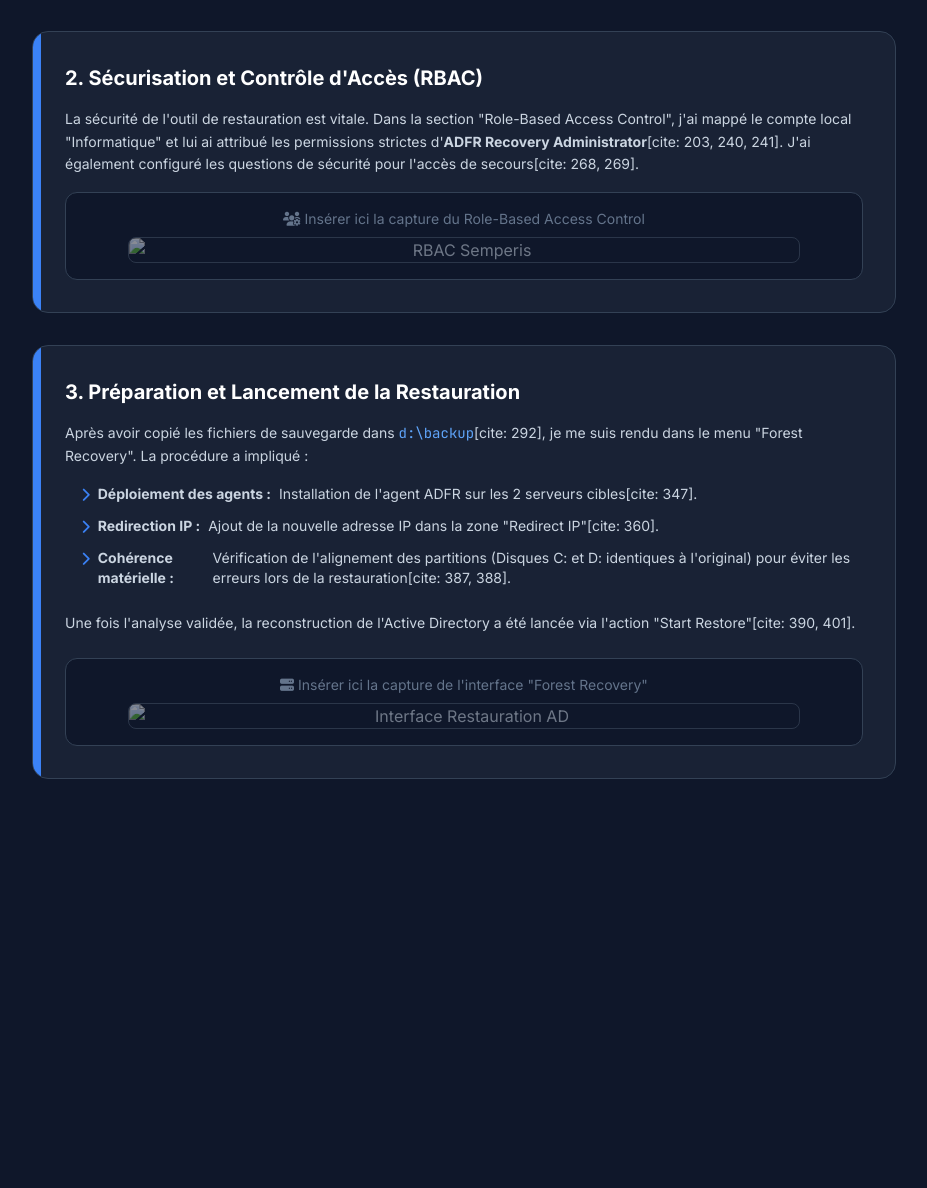
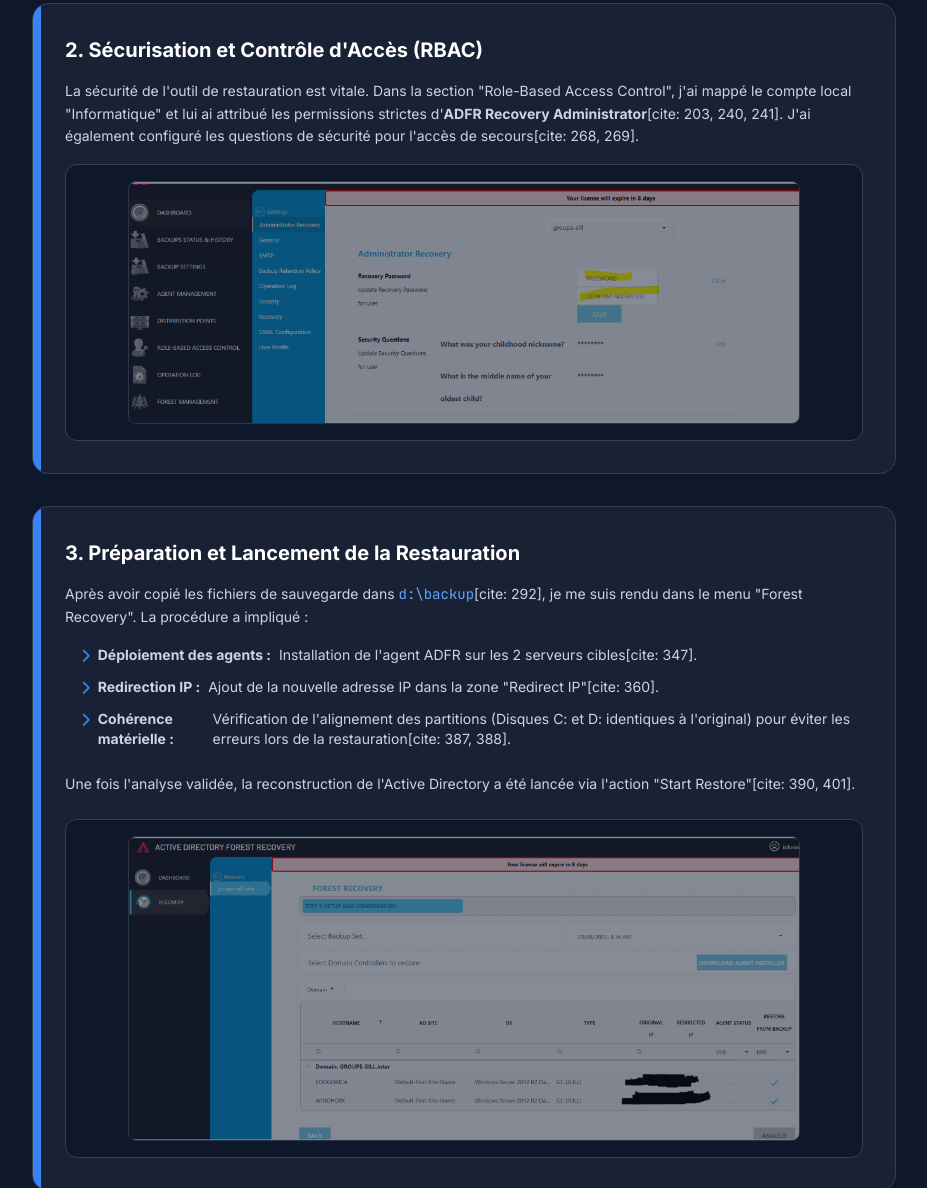
Before and after one commit to VincentBal29400/portfolio, a plain HTML site: page projet-semperis.html in a window 1280 px wide. Shown: the part 1389-2577 px from the top of the page, without its empty margins (176-1103 px from the left). Before the commit the page ends 2248 px from the top, so only its background shows below. Drawn offline with nearby package versions, Linux system fonts and the light colour scheme.

Commit message:
Update projet-semperis.html

```diff
--- a/projet-semperis.html
+++ b/projet-semperis.html
@@ -67,7 +67,6 @@
                     La forêt est ensuite passée à l'état "Registered" dans l'interface[cite: 164].
                 </p>
                 <div class="mt-4 bg-slate-900 rounded-xl p-4 border border-slate-700 text-center">
-                    <p class="text-slate-500 text-sm mb-2"><i class="fas fa-terminal"></i> Insérer ici la capture PowerShell "Register-ADFRForest"</p>
                     <img src="powershellforest.png" alt="Script PowerShell Semperis" class="rounded-lg mx-auto w-full max-w-2xl border border-slate-600 opacity-50 hover:opacity-100 transition">
                 </div>
             </div>
@@ -79,8 +78,7 @@
                     La sécurité de l'outil de restauration est vitale. Dans la section "Role-Based Access Control", j'ai mappé le compte local "Informatique" et lui ai attribué les permissions strictes d'<strong>ADFR Recovery Administrator</strong>[cite: 203, 240, 241]. J'ai également configuré les questions de sécurité pour l'accès de secours[cite: 268, 269].
                 </p>
                 <div class="mt-4 bg-slate-900 rounded-xl p-4 border border-slate-700 text-center">
-                    <p class="text-slate-500 text-sm mb-2"><i class="fas fa-users-cog"></i> Insérer ici la capture du Role-Based Access Control</p>
-                    <img src="capture-rbac.jpg" alt="RBAC Semperis" class="rounded-lg mx-auto w-full max-w-2xl border border-slate-600 opacity-50 hover:opacity-100 transition">
+                    <img src="administrator.png" alt="RBAC Semperis" class="rounded-lg mx-auto w-full max-w-2xl border border-slate-600 opacity-50 hover:opacity-100 transition">
                 </div>
             </div>
 
@@ -99,8 +97,7 @@
                     Une fois l'analyse validée, la reconstruction de l'Active Directory a été lancée via l'action "Start Restore"[cite: 390, 401].
                 </p>
                 <div class="mt-6 bg-slate-900 rounded-xl p-4 border border-slate-700 text-center">
-                    <p class="text-slate-500 text-sm mb-2"><i class="fas fa-server"></i> Insérer ici la capture de l'interface "Forest Recovery"</p>
-                    <img src="capture-forest-recovery.jpg" alt="Interface Restauration AD" class="rounded-lg mx-auto w-full max-w-2xl border border-slate-600 opacity-50 hover:opacity-100 transition">
+                    <img src="forest.png" alt="Interface Restauration AD" class="rounded-lg mx-auto w-full max-w-2xl border border-slate-600 opacity-50 hover:opacity-100 transition">
                 </div>
             </div>
 
```
